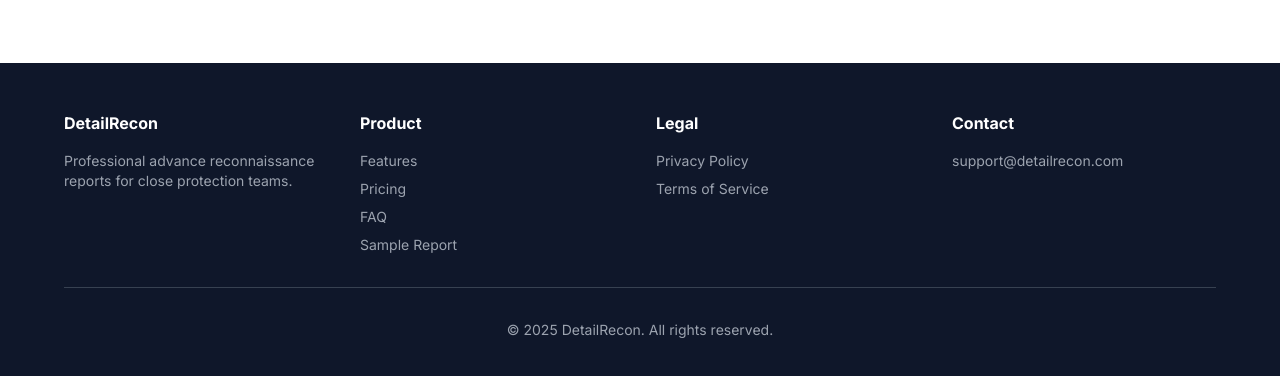
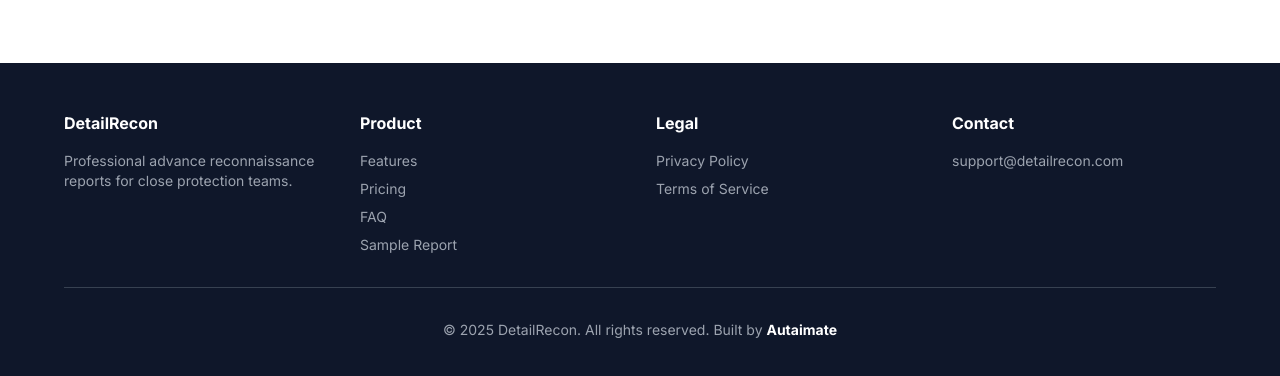
Before and after one commit to Agricog/DetailRecon, a website: page index.html in a window 1280 px wide. Shown: the part 5604-5980 px from the top of the page. Drawn offline with nearby package versions, Linux system fonts and the light colour scheme.

Commit message:
Update index.html

```diff
--- a/index.html
+++ b/index.html
@@ -678,7 +678,7 @@
                 </div>
             </div>
             <div class="border-t border-gray-700 pt-8 text-center text-sm">
-                <p>&copy; 2025 DetailRecon. All rights reserved.</p>
+                <p>&copy; 2025 DetailRecon. All rights reserved. Built by <a href="https://autaimate.com" class="text-white font-bold hover:underline" target="_blank" rel="noopener noreferrer">Autaimate</a></p>
             </div>
         </div>
     </footer>
```
